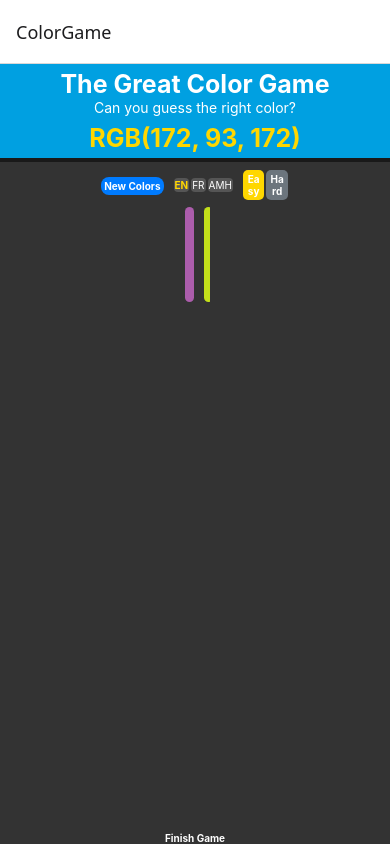
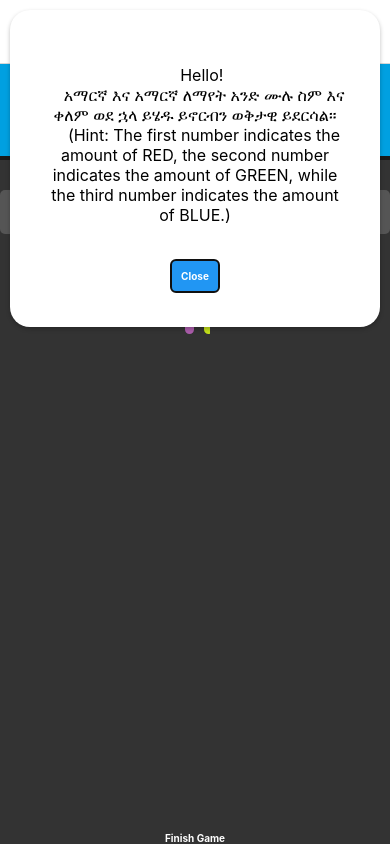
Before and after one commit to Merisola/DoneWithItt, a React Native app: screen /ColorGame in a window 390 px wide. Built offline with nearby package versions, Linux system fonts and the light colour scheme; no server answers; the database is empty.

Commit message:
Add ColorGame component with scoring and difficulty

```diff
--- a/App.js
+++ b/App.js
@@ -1,8 +1,8 @@
-// src/App.js
 import React from "react";
 import { LanguageProvider } from "./src/context/LanguageContext"; // This should work now
 import AppNavigator from "./src/navigation/AppNavigator"; // Adjust path as needed
 import { NavigationContainer } from "@react-navigation/native";
+import firebaseApp from "./src/config/firebaseConfig"; // Adjust path based on location
 
 const App = () => {
   return (
--- a/app.json
+++ b/app.json
@@ -4,11 +4,9 @@
     "slug": "DoneWithItt",
     "version": "1.0.0",
     "orientation": "portrait",
-    "icon": "./assets/icon.png",
     "userInterfaceStyle": "light",
     "newArchEnabled": true,
     "splash": {
-      "image": "./assets/splash-icon.png",
       "resizeMode": "contain",
       "backgroundColor": "#ffffff",
       "expo": {
@@ -26,7 +24,6 @@
       }
     },
     "web": {
-      "favicon": "./assets/favicon.png"
     }
   }
 }
--- a/package.json
+++ b/package.json
@@ -28,7 +28,8 @@
     "react-native-screens": "~4.4.0",
     "react-native-vector-icons": "^10.2.0",
     "react-native-web": "~0.19.13",
-    "zustand": "^5.0.3"
+    "zustand": "^5.0.3",
+    "@react-native-async-storage/async-storage": "1.23.1"
   },
   "devDependencies": {
     "@babel/core": "^7.20.0"
--- a/src/Styles/gameStyles.js
+++ b/src/Styles/gameStyles.js
@@ -1,16 +1,24 @@
 import { StyleSheet } from "react-native";
+
+// Common styles
+const commonButtonStyles = {
+  borderRadius: 5,
+  padding: 4,
+  elevation: 3,
+  marginVertical: 2,
+};
 
 export const styles = StyleSheet.create({
   container: {
     flex: 1,
     justifyContent: "flex-start", // Align items to the top
     alignItems: "center",
-    backgroundColor: "#333", // Darker background for contrast
-    paddingTop: 0, // Adjusted padding to give more space at the top
+    backgroundColor: "#333",
+    paddingTop: 0,
   },
   header: {
     width: "100%",
-    backgroundColor: "#00A0E1", // Header background color
+    backgroundColor: "#00A0E1",
     paddingVertical: 5,
     alignItems: "center",
     shadowColor: "#000",
@@ -21,45 +29,33 @@ export const styles = StyleSheet.create({
   title: {
     fontSize: 25,
     fontWeight: "bold",
-    color: "#fff", // White color for title
+    color: "#fff",
   },
   tagline: {
     fontSize: 14,
-    color: "#fff", // White for tagline
+    color: "#fff",
     marginBottom: 5,
   },
-  instructionsLink: {
-    fontSize: 10,
-    paddingVertical: 1,
-    color: "#FFD700", // Gold color for instructions link
-    textDecorationLine: "underline",
-  },
-  // Updated languageButtons style
   languageButtons: {
     flexDirection: "row",
     alignItems: "center",
-    marginLeft: 1, // Adjust margin to align with difficulty buttons
     marginVertical: 2,
   },
   languageButtonText: {
     fontSize: 10,
-    color: "#fff", // White text for language buttons
-    marginHorizontal: 1,
-    padding: 1,
-    borderRadius: 4,
-    backgroundColor: "#555", // Darker background for buttons
+    color: "#fff",
+    marginHorizontal: 5, // Adjusted spacing between buttons
   },
   activeLanguage: {
     fontWeight: "bold",
-    color: "#FFD700", // Gold color for active language
+    color: "#FFD700",
   },
   rgbDisplayContainer: {
-    marginTop: 3, // Positioned below the header
+    marginTop: 3,
     backgroundColor: "#444",
     paddingVertical: 3,
     paddingHorizontal: 20,
     borderRadius: 10,
-    borderWidth: 1,
     borderColor: "#fff",
     alignItems: "center",
     justifyContent: "center",
@@ -67,35 +63,50 @@ export const styles = StyleSheet.create({
   rgbText: {
     fontSize: 25,
     fontWeight: "bold",
-    color: "#FFD700", // Gold color for RGB text
+    color: "#FFD700",
   },
   colorBox: {
-    width: "30%", // Adjust width based on desired spacing
-    height: 95, // Consistent height for all boxes
-    margin: 5, // Margin to provide space around each box
+    width: "30%",
+    height: 95,
+    margin: 5,
     borderWidth: 0,
-    borderColor: "#fff", // White border for color boxes
     borderRadius: 15,
   },
   buttonContainer: {
     flexDirection: "row",
     justifyContent: "space-between",
-    marginTop: 200,
-    width: "80%", // Adjusted width
-    paddingHorizontal: 10,
+    marginTop: 20,
+    width: "80%",
+  },
+  scoresContainer: {
+    marginVertical: 1,
+    width: "50%",
+    alignItems: "center",
+  },
+  pastScoresTitle: {
+    fontSize: 14,
+    fontWeight: "bold",
+    color: "#fff",
+    marginBottom: 5,
+  },
+  scoreItem: {
+    color: "#fff",
+    fontSize: 14,
+    marginVertical: 2,
   },
   newColorsButton: {
-    backgroundColor: "#007bff", // Blue color for New Colors button
-    padding: 3,
-    borderRadius: 8,
-    elevation: 8,
-    marginTop: 2,
-    alignSelf: "center",
-    width: "100%", // Adjusted width for the button
+    ...commonButtonStyles,
+    marginHorizontal: 7, // Spacing between buttons
+    backgroundColor: "transparent", // Removed background color
+  },
+  tryAgainButton: {
+    ...commonButtonStyles,
+    marginHorizontal: 5, // Spacing between buttons
+    backgroundColor: "transparent", // Removed background color
   },
   buttonText: {
-    color: "#fff", // White text for buttons
-    fontSize: 10, // Adjusted font size
+    color: "#fff",
+    fontSize: 10,
     fontWeight: "bold",
     textAlign: "center",
   },
@@ -105,39 +116,37 @@ export const styles = StyleSheet.create({
   },
   hintText: {
     marginTop: 50,
-    color: "orange", // Orange color for hint text
-    fontSize: 10, // Adjusted font size
+    color: "orange",
+    fontSize: 10,
   },
   difficultyContainer: {
     flexDirection: "row",
     justifyContent: "space-around",
-    marginVertical: 0, // Set to 0 to remove space
-    paddingVertical: 0, // Set to 0 to remove space
-    width: "25%",
+    width: "30%", // Adjusted width for better alignment
   },
   difficultyButton: {
-    padding: 3,
-    borderRadius: 5,
-    backgroundColor: "#6c757d", // Grey background for difficulty buttons
-    elevation: 3,
+    ...commonButtonStyles,
     flex: 1,
-    marginHorizontal: 1,
-    marginVertical: 2,
+    marginHorizontal: 3, // Spacing between difficulty buttons
+    backgroundColor: "transparent", // Removed background color
   },
   activeDifficulty: {
-    backgroundColor: "#FFD700", // Gold color for active difficulty button
+    backgroundColor: "#FFD700",
     elevation: 4,
   },
   horizontalLayout: {
     flexDirection: "row",
-    justifyContent: "space-between", // Space elements evenly
-    alignItems: "center", // Center vertically
-    paddingHorizontal: 10, // Add horizontal padding
-    marginTop: 10, // Add some top margin
+    justifyContent: "space-around",
+    alignItems: "center",
+    marginTop: 5,
+    width: "100%", // Full width for horizontal layout
+    backgroundColor: "#555", // Common background color for all buttons
+    padding: 10, // Padding for better spacing
+    borderRadius: 5, // Rounded corners for the layout
   },
   feedbackText: {
-    color: "orange", // Adjust color for feedback
-    marginLeft: 10, // Space between buttons and feedback
+    color: "orange",
+    marginLeft: 10,
     marginVertical: 50,
   },
   // Modal Styles
@@ -159,7 +168,7 @@ export const styles = StyleSheet.create({
   modalText: {
     marginBottom: 15,
     textAlign: "center",
-    fontSize: 18,
+    fontSize: 16,
   },
   closeButton: {
     backgroundColor: "#2196F3",
--- /dev/null
+++ b/src/components/FetchScores.js
@@ -0,0 +1,33 @@
+// FetchScores.js
+import React, { useEffect } from "react";
+import { collection, getDocs } from "firebase/firestore";
+import { db } from "../config/firebaseConfig"; // Adjust the path as necessary
+
+const FetchScores = ({ setPlayerScores }) => {
+  useEffect(() => {
+    const fetchScores = async () => {
+      try {
+        const scores = [];
+        const querySnapshot = await getDocs(collection(db, "scores"));
+        querySnapshot.forEach((doc) => {
+          const scoreData = { id: doc.id, ...doc.data() };
+          // Filter out scores with empty usernames
+          if (scoreData.userName && scoreData.userName.trim() !== "") {
+            scores.push(scoreData);
+          }
+        });
+        // Remove the logging line
+        // console.log("Fetched scores:", scores);
+        setPlayerScores(scores); // Set valid scores in parent component
+      } catch (error) {
+        console.error("Error fetching scores:", error);
+      }
+    };
+
+    fetchScores();
+  }, [setPlayerScores]); // Dependency array to trigger effect
+
+  return null; // This component does not render anything itself
+};
+
+export default FetchScores;
--- /dev/null
+++ b/src/components/InstructionsModal.js
@@ -0,0 +1,21 @@
+import React from "react";
+import { Modal, View, Text, TouchableOpacity } from "react-native";
+import { styles } from "../Styles/gameStyles";
+
+const InstructionsModal = ({ visible, onClose, instructions }) => (
+  <Modal
+    animationType="slide"
+    transparent={true}
+    visible={visible}
+    onRequestClose={onClose}
+  >
+    <View style={styles.modalView}>
+      <Text style={styles.modalText}>{instructions}</Text>
+      <TouchableOpacity style={styles.closeButton} onPress={onClose}>
+        <Text style={styles.buttonText}>Close</Text>
+      </TouchableOpacity>
+    </View>
+  </Modal>
+);
+
+export default InstructionsModal;
--- /dev/null
+++ b/src/components/PastPlayerScores.js
@@ -0,0 +1,26 @@
+// PastPlayerScores.js
+import React from "react";
+import { View, Text, FlatList } from "react-native";
+import ScoreItem from "./ScoreItem"; // Import ScoreItem
+import { styles } from "../Styles/gameStyles"; // Ensure the path is correct
+
+const PastPlayerScores = ({ playerScores }) => {
+  return (
+    <View style={styles.scoresContainer}>
+      <Text style={styles.pastScoresTitle}>Past Player Scores:</Text>
+      <FlatList
+        data={playerScores}
+        renderItem={({ item }) => (
+          <ScoreItem
+            userName={item.userName}
+            score={item.score}
+            date={item.date}
+          />
+        )}
+        keyExtractor={(item) => item.id} // Ensure this is unique
+      />
+    </View>
+  );
+};
+
+export default PastPlayerScores;
--- /dev/null
+++ b/src/config/firebaseConfig.js
@@ -0,0 +1,28 @@
+import { initializeApp } from "firebase/app";
+import { getFirestore } from "firebase/firestore";
+import { initializeAuth, getReactNativePersistence } from "firebase/auth";
+import AsyncStorage from "@react-native-async-storage/async-storage";
+
+// Your Firebase configuration
+const firebaseConfig = {
+  REDACTED: "AIzaSyDdHpAHaKM7iV8CdaNfQ4JoWyHmqgEoMGQ",
+  authDomain: "colorgame-a0c4e.firebaseapp.com",
+  projectId: "colorgame-a0c4e",
+  storageBucket: "colorgame-a0c4e.firebasestorage.app",
+  messagingSenderId: "1040625415213",
+  appId: "1:1040625415213:android:d1517f8f04e1b4f744b4a4",
+};
+
+// Initialize Firebase
+const app = initializeApp(firebaseConfig);
+
+// Initialize Firestore
+const db = getFirestore(app);
+
+// Initialize Authentication with AsyncStorage persistence
+const auth = initializeAuth(app, {
+  persistence: getReactNativePersistence(AsyncStorage),
+});
+
+// Export the initialized app, Firestore database, and authentication instance
+export { app, db, auth };
--- a/src/screens/ColorGame.js
+++ b/src/screens/ColorGame.js
@@ -5,13 +5,18 @@ import {
   TouchableOpacity,
   FlatList,
   Animated,
-  Modal,
   Alert,
+  TextInput,
 } from "react-native";
 import { useLanguage } from "../context/LanguageContext";
 import translations from "../translation/translations";
 import Icon from "react-native-vector-icons/FontAwesome";
 import { styles } from "../Styles/gameStyles";
+import { db } from "../config/firebaseConfig"; // Import db
+import { collection, addDoc } from "firebase/firestore";
+import InstructionsModal from "../components/InstructionsModal";
+import PastPlayerScores from "../components/PastPlayerScores";
+import FetchScores from "../components/FetchScores";
 
 const ColorGame = () => {
   const { language, setLanguage } = useLanguage();
@@ -22,9 +27,30 @@ const ColorGame = () => {
   const [hint, setHint] = useState("");
   const [hasGuessed, setHasGuessed] = useState(false);
   const [modalVisible, setModalVisible] = useState(false);
+  const [userName, setUserName] = useState("");
+  const [score, setScore] = useState(0);
+  const [playerScores, setPlayerScores] = useState([]);
+  const [showScores, setShowScores] = useState(false);
+  const buttonScale = new Animated.Value(1);
 
-  // Animation values
-  const buttonScale = new Animated.Value(1);
+  const instructionsText = `
+    Hello!
+    አማርኛ እና አማርኛ ለማየት አንድ ሙሉ ስም እና ቀለም ወደ ኋላ ይሄዱ ይኖርብን ወቅታዊ ይደርሳል።
+    (Hint: The first number indicates the amount of RED, the second number indicates the amount of GREEN, while the third number indicates the amount of BLUE.)
+  `;
+
+  const saveScore = async (userName, score) => {
+    try {
+      const date = new Date().toISOString();
+      await addDoc(collection(db, "scores"), {
+        userName,
+        score,
+        date,
+      });
+    } catch (error) {
+      console.error("Error saving score:", error);
+    }
+  };
 
   const getRandomColor = () => {
     const r = Math.floor(Math.random() * 256);
@@ -75,9 +101,12 @@ const ColorGame = () => {
     if (selectedColor.rgbString === targetColor.rgbString) {
       setIsCorrect(true);
       setHint("Correct!");
+      setScore(score + 1);
     } else {
       setIsCorrect(false);
-      setHint("Try again! Remember, it's RGB values!");
+      setHint(
+        `Try again! The correct color was RGB(${targetColor.values.join(", ")})`
+      );
     }
   };
 
@@ -92,12 +121,17 @@ const ColorGame = () => {
   };
 
   const finishGame = () => {
+    if (userName.trim() === "") {
+      Alert.alert("Please enter your name before finishing the game.");
+      return;
+    }
+    saveScore(userName, score);
     Alert.alert("Game Finished", "Thank you for playing!", [
       {
         text: "OK",
         onPress: () => {
-          // Optionally reset or navigate away
-          // For example, reset the game state or navigate to a home screen
+          setUserName("");
+          setScore(0);
         },
       },
     ]);
@@ -105,11 +139,11 @@ const ColorGame = () => {
 
   useEffect(() => {
     generateColors();
+    setModalVisible(true);
   }, [difficulty]);
 
   return (
     <View style={styles.container}>
-      {/* Header Section */}
       <View style={styles.header}>
         <Text style={styles.title}>{translations[language].title}</Text>
         <Text style={styles.tagline}>{translations[language].tagline}</Text>
@@ -118,13 +152,31 @@ const ColorGame = () => {
             {translations[language].instructionsLink}
           </Text>
         </TouchableOpacity>
-        {/* RGB Display */}
         <Text style={styles.rgbText}>
           {targetColor ? `RGB(${targetColor.values.join(", ")})` : ""}
         </Text>
       </View>
 
-      {/* New Colors Button, Language Selection, and Difficulty Selection */}
+      <TextInput
+        placeholder="Enter your name"
+        value={userName}
+        onChangeText={setUserName}
+        style={styles.input}
+      />
+
+      {/* Button to toggle past scores visibility */}
+      <TouchableOpacity onPress={() => setShowScores(!showScores)}>
+        <Text style={styles.buttonText}>
+          {showScores ? "Hide Past Scores" : "Show Past Scores"}
+        </Text>
+      </TouchableOpacity>
+
+      {/* Fetch Scores Component */}
+      <FetchScores setPlayerScores={setPlayerScores} />
+
+      {/* Conditionally render PastPlayerScores based on showScores state */}
+      {showScores && <PastPlayerScores playerScores={playerScores} />}
+
       <View style={styles.horizontalLayout}>
         <Animated.View style={{ transform: [{ scale: buttonScale }] }}>
           <TouchableOpacity
@@ -136,38 +188,19 @@ const ColorGame = () => {
             </Text>
           </TouchableOpacity>
         </Animated.View>
+
         <View style={styles.languageButtons}>
           <TouchableOpacity onPress={() => setLanguage("en")}>
-            <Text
-              style={[
-                styles.languageButtonText,
-                language === "en" && styles.activeLanguage,
-              ]}
-            >
-              EN
-            </Text>
+            <Text style={styles.languageButtonText}>EN</Text>
           </TouchableOpacity>
           <TouchableOpacity onPress={() => setLanguage("fr")}>
-            <Text
-              style={[
-                styles.languageButtonText,
-                language === "fr" && styles.activeLanguage,
-              ]}
-            >
-              FR
-            </Text>
+            <Text style={styles.languageButtonText}>FR</Text>
           </TouchableOpacity>
           <TouchableOpacity onPress={() => setLanguage("am")}>
-            <Text
-              style={[
-                styles.languageButtonText,
-                language === "am" && styles.activeLanguage,
-              ]}
-            >
-              AMH
-            </Text>
+            <Text style={styles.languageButtonText}>AMH</Text>
           </TouchableOpacity>
         </View>
+
         <View style={styles.difficultyContainer}>
           <TouchableOpacity
             style={[
@@ -190,7 +223,6 @@ const ColorGame = () => {
         </View>
       </View>
 
-      {/* Color Options Grid */}
       <FlatList
         data={colorOptions}
         renderItem={({ item }) => (
@@ -199,7 +231,7 @@ const ColorGame = () => {
             onPress={() => checkAnswer(item)}
           />
         )}
-        keyExtractor={(item, index) => index.toString()}
+        keyExtractor={(item) => item.rgbString} // Improved key extraction
         numColumns={3}
         contentContainerStyle={{
           justifyContent: "space-around",
@@ -207,7 +239,6 @@ const ColorGame = () => {
         }}
       />
 
-      {/* Button Container */}
       <View style={styles.buttonContainer}>
         <Animated.View style={{ transform: [{ scale: buttonScale }] }}>
           <TouchableOpacity
@@ -223,7 +254,6 @@ const ColorGame = () => {
         </Animated.View>
       </View>
 
-      {/* Feedback Section */}
       <View style={styles.feedbackContainer}>
         {hasGuessed && (
           <Icon
@@ -235,30 +265,15 @@ const ColorGame = () => {
         {hint ? <Text style={styles.hintText}>{hint}</Text> : null}
       </View>
 
-      {/* Finish Game Button */}
       <TouchableOpacity onPress={finishGame}>
         <Text style={styles.buttonText}>Finish Game</Text>
       </TouchableOpacity>
 
-      {/* Modal for Game Instructions */}
-      <Modal
-        animationType="slide"
-        transparent={true}
+      <InstructionsModal
         visible={modalVisible}
-        onRequestClose={() => setModalVisible(false)}
-      >
-        <View style={styles.modalView}>
-          <Text style={styles.modalText}>
-            {translations[language].gameInstructions}
-          </Text>
-          <TouchableOpacity
-            style={styles.closeButton}
-            onPress={() => setModalVisible(false)}
-          >
-            <Text style={styles.buttonText}>Close</Text>
-          </TouchableOpacity>
-        </View>
-      </Modal>
+        onClose={() => setModalVisible(false)}
+        instructions={instructionsText}
+      />
     </View>
   );
 };
```
Also changed, not shown: src/components/ScoreItem.js (added, +11 -0 lines), src/components/UserInputAndScores.js (added, +42 -0 lines), src/google-services.json (added, +29 -0 lines), 1 other file (tests, documents, lock files or other folders).
